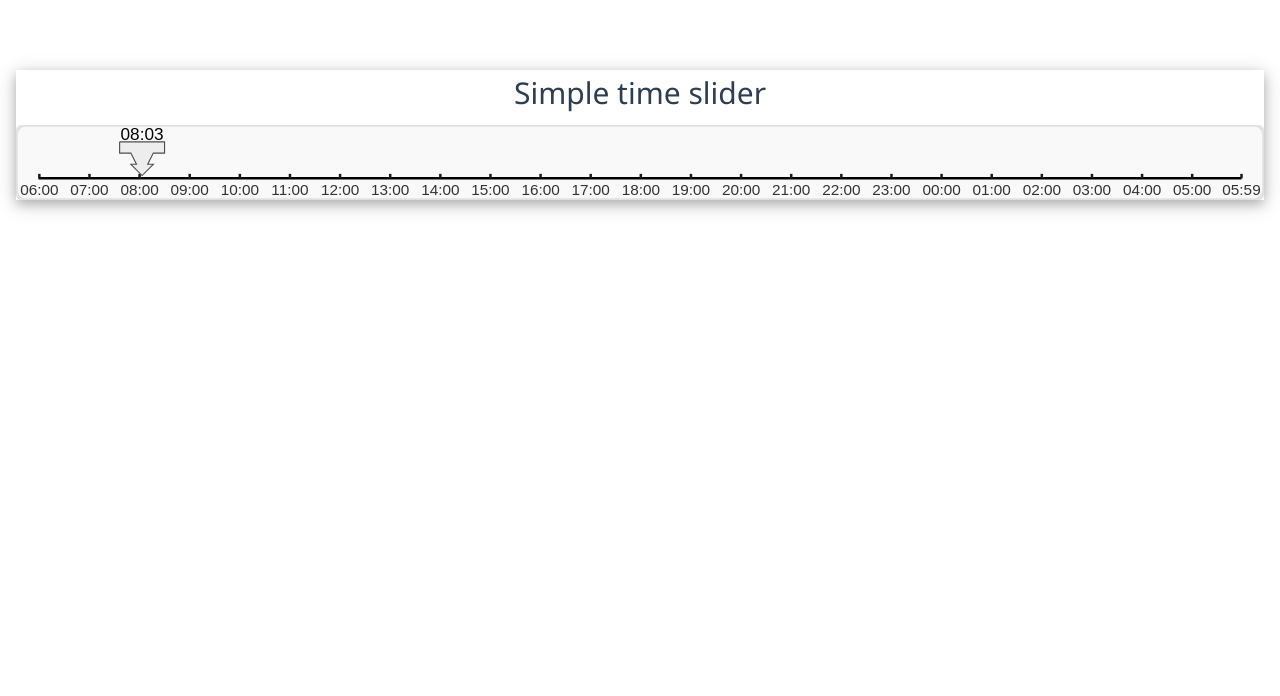
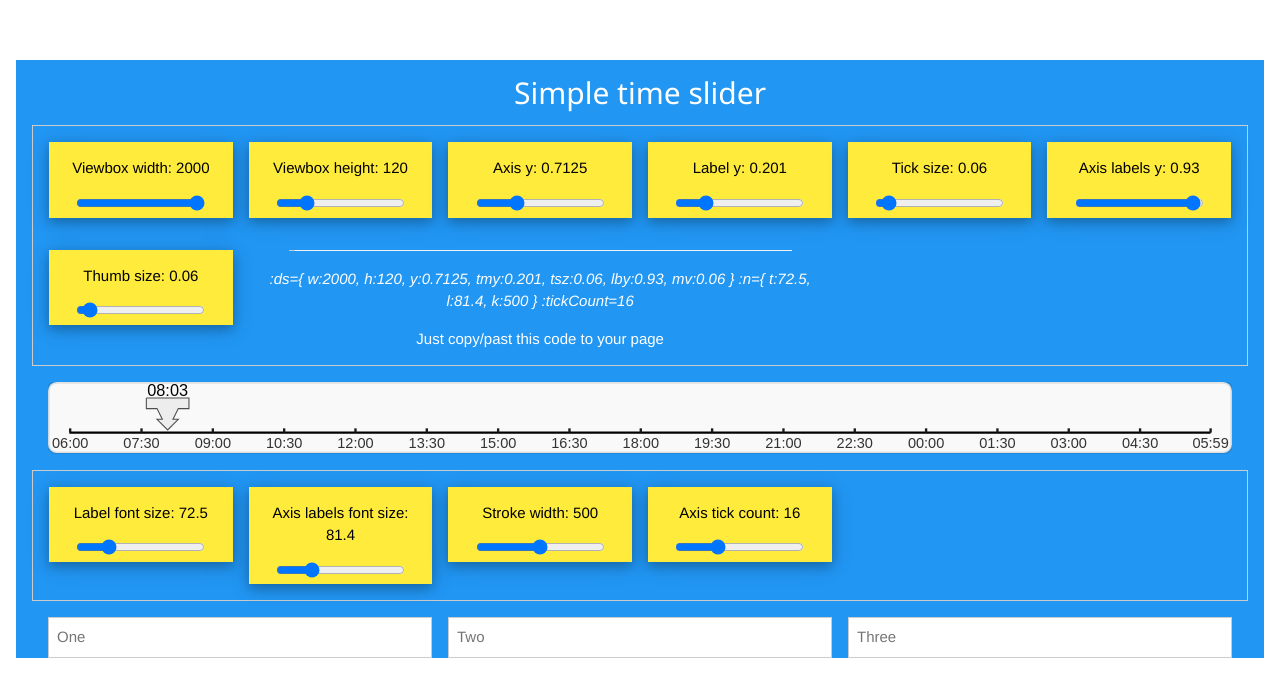
Before and after one commit to Dhruuva/time-slider, a Vue app: page / in a window 1280 px wide. Shown: the top 696 px of the page. Built offline with nearby package versions, Linux system fonts and the light colour scheme.

Commit message:
So make Parametrs presentation Dashboard

```diff
--- a/src/App.vue
+++ b/src/App.vue
@@ -1,19 +1,141 @@
 <template lang="pug">
 #app
   .w3-container
-    .w3-card-4
+    div(class="w3-container w3-blue" id="zero")
       h2 Simple time slider
-      TimeSlider
+      .w3-row-padding.w3-border
+        .w3-col.m2
+          div.w3-panel.w3-yellow.w3-card-4
+            p Viewbox width: {{d.w}}
+            input(type="range" v-model="d.w" min="100" max="2000")
+        .w3-col.m2
+          div.w3-panel.w3-yellow.w3-card-4
+            p Viewbox height: {{d.h}}
+            input(type="range" v-model="d.h" min="100" max="200")
+        .w3-col.m2
+          div.w3-panel.w3-yellow.w3-card-4
+            p Axis y: {{d.y}}
+            input(type="range" v-model="d.y" min="0.61" max="0.95" step="0.01")
+        .w3-col.m2
+          div.w3-panel.w3-yellow.w3-card-4
+            p Label y: {{d.tmy}}
+            input(type="range" v-model="d.tmy" min="0.01" max="0.95" step="0.01")
+        .w3-col.m2
+          div.w3-panel.w3-yellow.w3-card-4
+            p Tick size: {{d.tsz}}
+            input(type="range" v-model="d.tsz" min="0.01" max="0.95" step="0.01")
+        .w3-col.m2
+          div.w3-panel.w3-yellow.w3-card-4
+            p Axis labels y: {{d.lby}}
+            input(type="range" v-model="d.lby" min="0.01" max="0.95" step="0.01")
+        .w3-col.m2
+          div.w3-panel.w3-yellow.w3-card-4
+            p Thumb size: {{d.mv}}
+            input(type="range" v-model="d.mv" min="0.01" max="0.95" step="0.01")
+        .w3-col.m6
+          blockquote.w3-panel.w3-leftbar.w3-light-grey
+          p.w3-large
+          i {{str}}
+          p Just copy/past this code to your page
+      .w3-panel
+        TimeSlider(:ds="d" :n="f" :tickCount="tickCount" )
+      .w3-row-padding.w3-border
+        .w3-col.m2
+          div.w3-panel.w3-yellow.w3-card-4
+            p Label font size: {{f.t}}
+            input(type="range" v-model="f.t" min="10" max="300" step="0.5")
+        .w3-col.m2
+          div.w3-panel.w3-yellow.w3-card-4
+            p Axis labels font size: {{f.l}}
+            input(type="range" v-model="f.l" min="10" max="300" step="0.5")
+        .w3-col.m2
+          div.w3-panel.w3-yellow.w3-card-4
+            p Stroke width: {{f.k}}
+            input(type="range" v-model="f.k"  min="10" max="1000" step="10")
+        .w3-col.m2
+          div.w3-panel.w3-yellow.w3-card-4
+            p Axis tick count: {{tickCount}}
+            input(type="range" v-model.number="tickCount" min="2" max="48" step="1")
+
+      .w3-row-padding.w3-margin-top
+        .w3-third
+          input.w3-input.w3-border(type='text' placeholder='One')
+        .w3-third
+          input.w3-input.w3-border(type='text' placeholder='Two')
+        .w3-third
+          input.w3-input.w3-border(type='text' placeholder='Three')
 </template>
 
 <script>
-import '@/assets/w3.css';
+import "@/assets/w3.css";
 import TimeSlider from "./components/TimeSlider.vue";
 
 export default {
   name: "app",
   components: {
     TimeSlider
+  },
+  data: () => ({
+    d: {
+      w: 2000,
+      h: 120, // for viewBox( 0,0,w,h)
+      y: 0.7125, // Percent of height (h) where axis placed 0.50 means middle
+      tmy: 0.201, // Percent of height (h) where current time label placed
+      tsz: 0.06, // Percent of height (h) ticks length
+      lby: 0.93, // Percent of height (h) where ticks labels placed
+      mv: 0.06
+    }, // Percent of mover size 100 X 100 (thumb)
+    f: { t: 72.5, l: 81.4, k: 500 },
+    tickCount: 16 // :n="'{t:'+t+',l:'+l+',k:'+k+'}'"
+  }),
+  computed: {
+    ds: function() {
+      let p = "{ w:";
+      p = p.concat(
+        this.d.w.toString(),
+        ", h:",
+        this.d.h.toString(),
+        ", y:",
+        this.d.y.toString(),
+        ", tmy:",
+        this.d.tmy.toString(),
+        ", tsz:",
+        this.d.tsz.toString(),
+        ", lby:",
+        this.d.lby.toString(),
+        ", mv:",
+        this.d.mv.toString(),
+        " }"
+      );
+      //this.ds1=JSON.parse(p);
+      return p;
+    },
+    n: function() {
+      let p = "{ t:";
+      p = p.concat(
+        this.f.t.toString(),
+        ", l:",
+        this.f.l.toString(),
+        ", k:",
+        this.f.k.toString(),
+        " }"
+      );
+      return p;
+    },
+    t: function() {
+      let p = "{ tickCount:";
+      p = p.concat(this.tickCount.toString(), " }");
+      return p;
+    },
+    str: function() {
+      let p = ":ds=";
+      p = p.concat(this.ds, " :n=", this.n, " :tickCount=", this.tickCount);
+      return p;
+    },
+    tik: function() {
+      console.log(" tickCount ", parseInt(this.tickCount));
+      return parseInt(this.tickCount);
+    }
   }
 };
 </script>
--- a/vue.config.js
+++ b/vue.config.js
@@ -3,9 +3,8 @@
 
 module.exports = {
   devServer: { port: 8787 },
-  assetsDir:'script',
-  publicPath:
-    '/time-slider',
+  assetsDir: "script",
+  publicPath: "/time-slider",
 
   css: {
     requireModuleExtension: true
```
